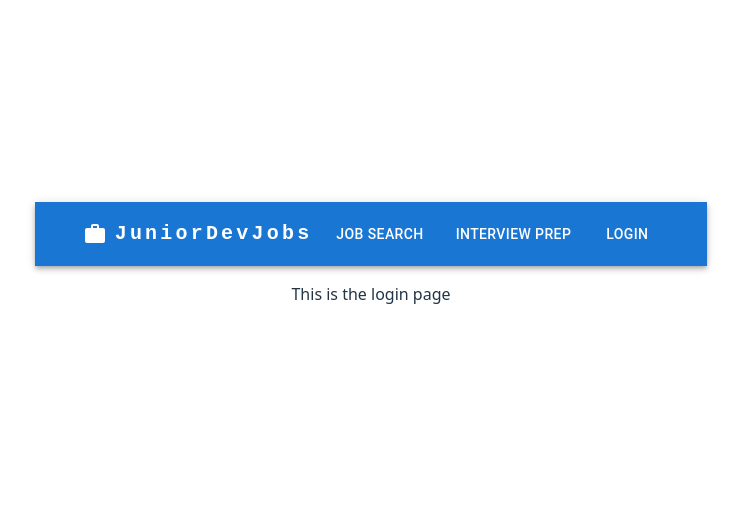
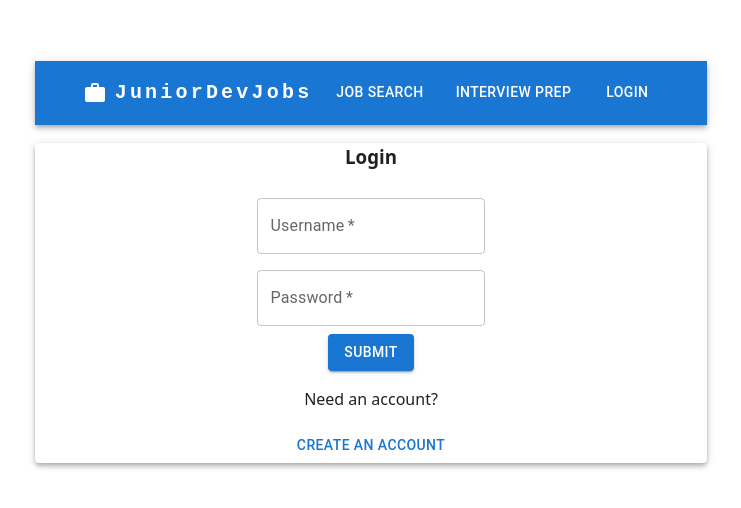
Before and after one commit to JuniorDevJobs/Group_Project, a React (Vite) app in the folder frontend/: page /login in a window 1280 px wide. Shown: the part 138-646 px from the top of the page, without its empty margins (269-1010 px from the left). Built offline with nearby package versions, Linux system fonts and the light colour scheme.

Commit message:
Pages prepared for auth, Auth endpoints added to api folder

```diff
--- a/frontend/src/pages/LoginPage.jsx
+++ b/frontend/src/pages/LoginPage.jsx
@@ -1,7 +1,64 @@
-import React from "react"
+import React, {useState} from "react"
+import { useNavigate } from 'react-router-dom';
+import { Paper, Box, TextField } from "@mui/material"
+import Button from '@mui/material/Button';
+export default function LoginPage() {
+    const [loading, setLoading]=useState(false)
+    const navigate=useNavigate()
+    const handleLogin = () => {
+        return (
+            setLoading(true),
+            console.log("logging in")
+        )
+    }
+    const handleNewUser = () => {
+        return(
+            navigate("/signup")
+        )
+    }
 
-export default function LoginPage() {
     return (
-    <p>This is the login page</p>
+        <Paper
+        square={false}
+        elevation={4}>
+
+            <h3>Login</h3>
+            <Box
+                component="form"
+                sx={{ '& .MuiTextField-root': { m: 1, width: '25ch' } }}
+                noValidate
+                autoComplete="off"
+                >
+                    <div>
+                        <TextField
+                        required
+                        id="outlined-required"
+                        label="Username"
+                        placeholder="Enter username"
+                        />
+                    </div>
+                    <div>
+                        <TextField
+                        required
+                        id="outlined-required"
+                        label="Password"
+                        placeholder="Enter password"
+                        />
+                    </div>
+                    <div>
+                    <Button
+                        onClick={handleLogin}
+                        // endIcon={<SendIcon />}
+                        loading={loading}
+                        loadingPosition="end"
+                        variant="contained"
+                        >
+                        Submit
+                    </Button>
+                    </div>
+            </Box>
+            <p> Need an account?</p>
+            <Button onClick={handleNewUser}>Create an Account </Button>
+        </Paper>
     )
 }
--- a/frontend/src/pages/SignUpPage.jsx
+++ b/frontend/src/pages/SignUpPage.jsx
@@ -1,6 +1,61 @@
-import React from "react"
+import React, {useState} from "react"
+import { useNavigate } from 'react-router-dom';
+import { Paper, Box, TextField } from "@mui/material"
+import Button from '@mui/material/Button';
 export default function SignUp () {
+    const [loading, setLoading]=useState(false)
+    const navigate = useNavigate()
+
+    const handleNavigate = () => {
+       navigate("/login")
+    }
+
+    const handleSignUp = () => {
+        setLoading(true)
+        console.log("signing up new user")
+    }
+
     return (
-        <p> Signup Page</p>
+        <Paper
+        square={false}
+        elevation={4}>
+
+            <h3>SignUp</h3>
+            <Box
+                component="form"
+                sx={{ '& .MuiTextField-root': { m: 1, width: '25ch' } }}
+                noValidate
+                autoComplete="off"
+                >
+                    <div>
+                        <TextField
+                        required
+                        id="outlined-required"
+                        label="Username"
+                        placeholder="Enter username"
+                        />
+                    </div>
+                    <div>
+                        <TextField
+                        required
+                        id="outlined-required"
+                        label="Password"
+                        placeholder="Enter password"
+                        />
+                    </div>
+                    <div>
+                    <Button
+                        onClick={handleSignUp}
+                        loading={loading}
+                        loadingPosition="end"
+                        variant="contained"
+                        >
+                        Submit
+                    </Button>
+                    </div>
+                    <p> Have an account?</p>
+            <Button onClick={handleNavigate}> Sign In </Button>
+            </Box>
+        </Paper>
     )
 }
```
Also changed, not shown: frontend/src/api/Authapi.js (added, +31 -0 lines).
